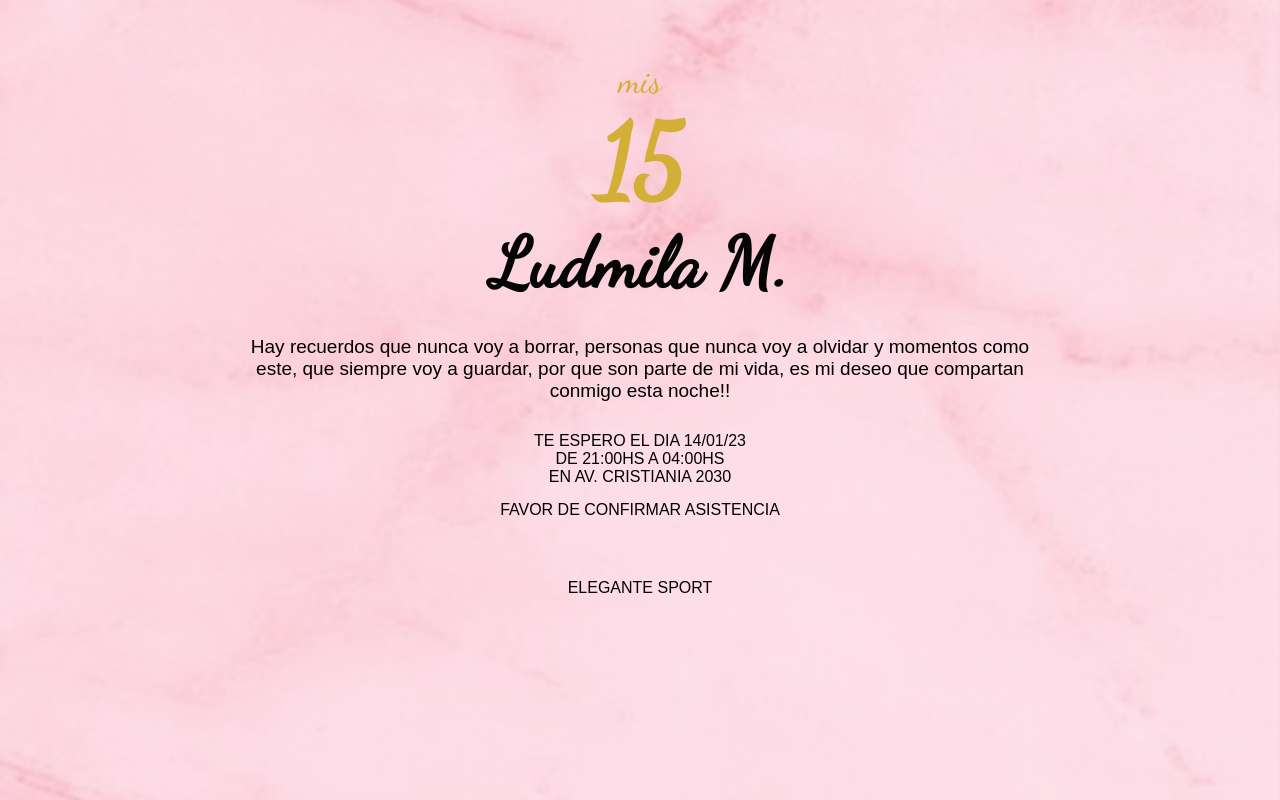
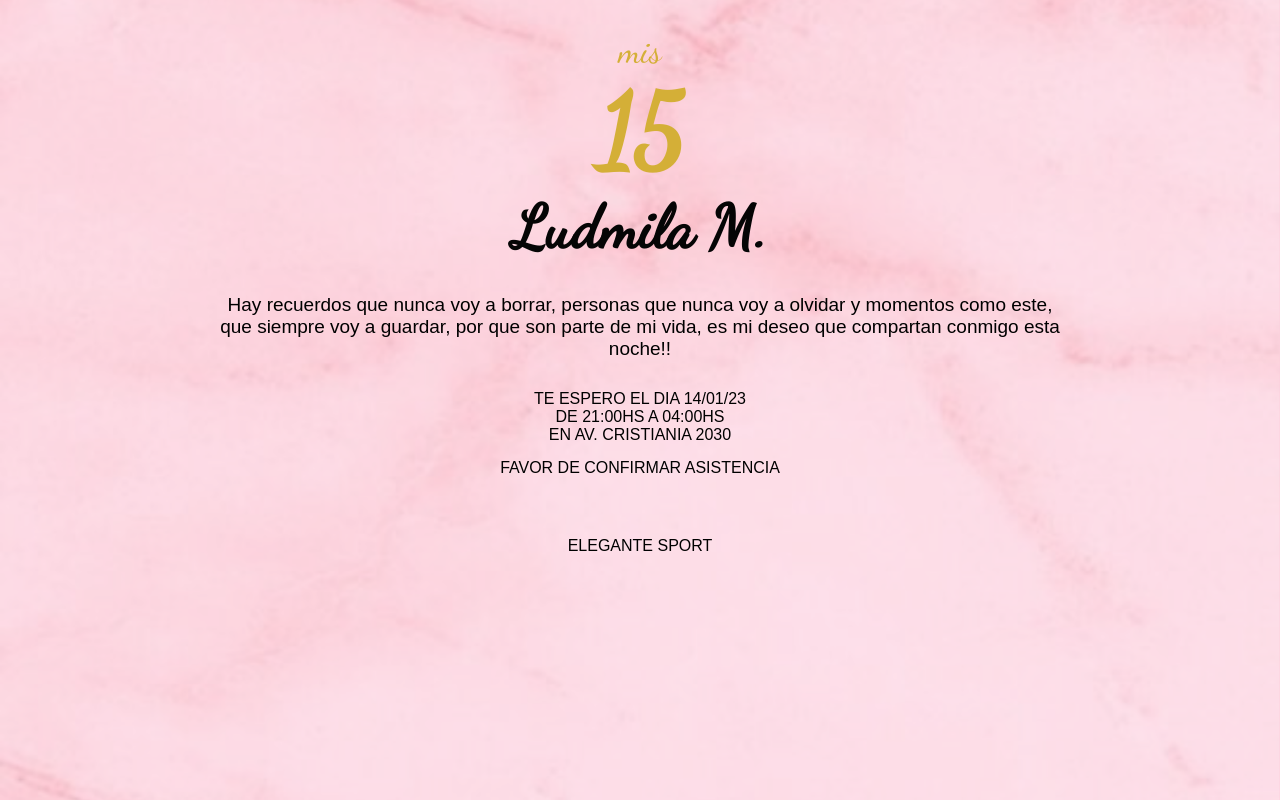
Before and after one commit to nunezjavier/invitacion, a plain HTML site: page index.html in a window 1280 px wide. Drawn offline with Linux system fonts and the light colour scheme; a web font is replaced by a local one.

Commit message:
invitacion2

```diff
--- a/index.css
+++ b/index.css
@@ -20,10 +20,10 @@ h1{
     text-align: center;
 }
 h2{
-    font-size: 70px;
+    font-size: 60px;
     color: #050505;
     font-family: 'Dancing Script', cursive;
 }
 .main{
-    margin: 60px;
+    margin: 30px;
 }
```
